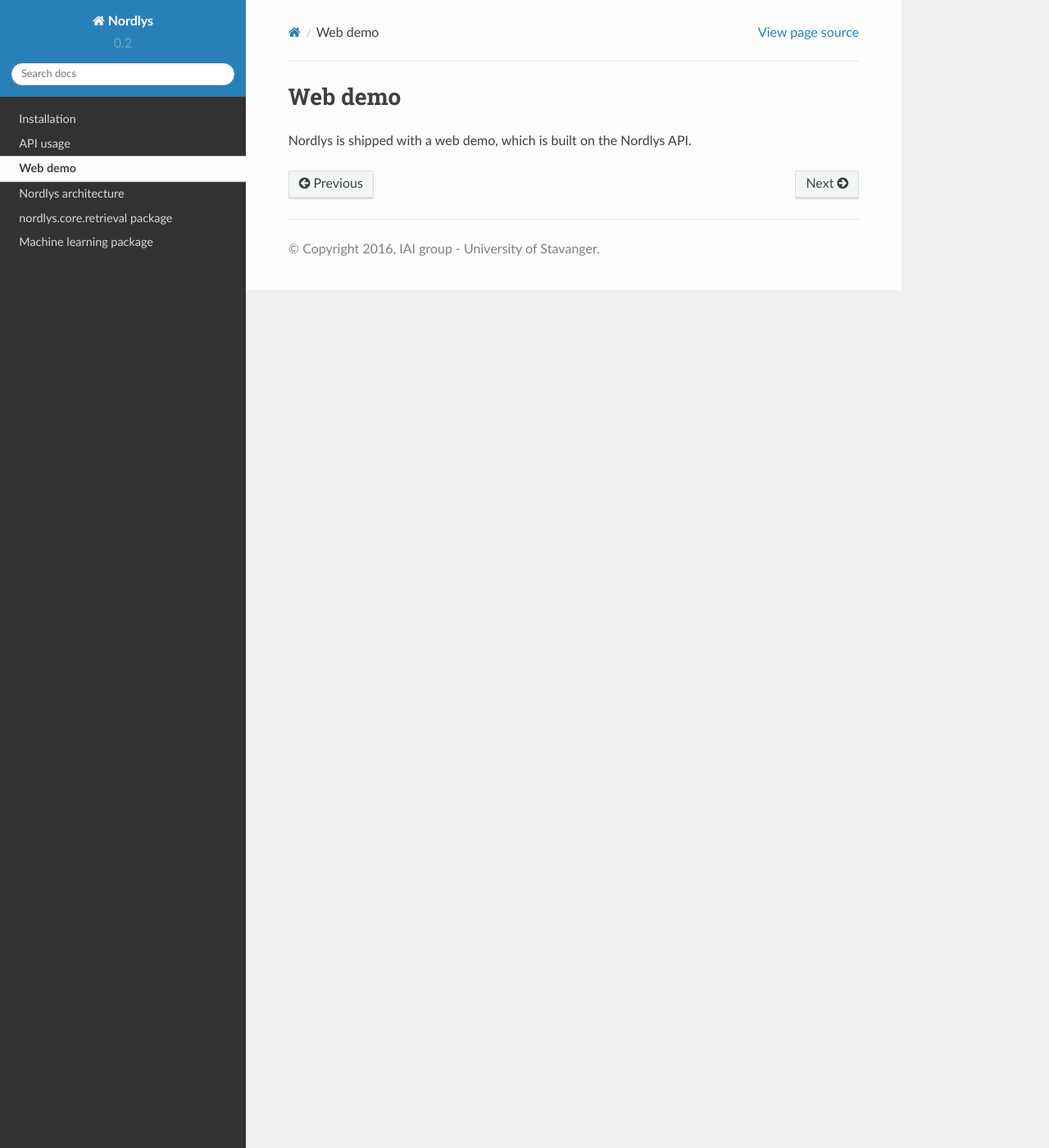
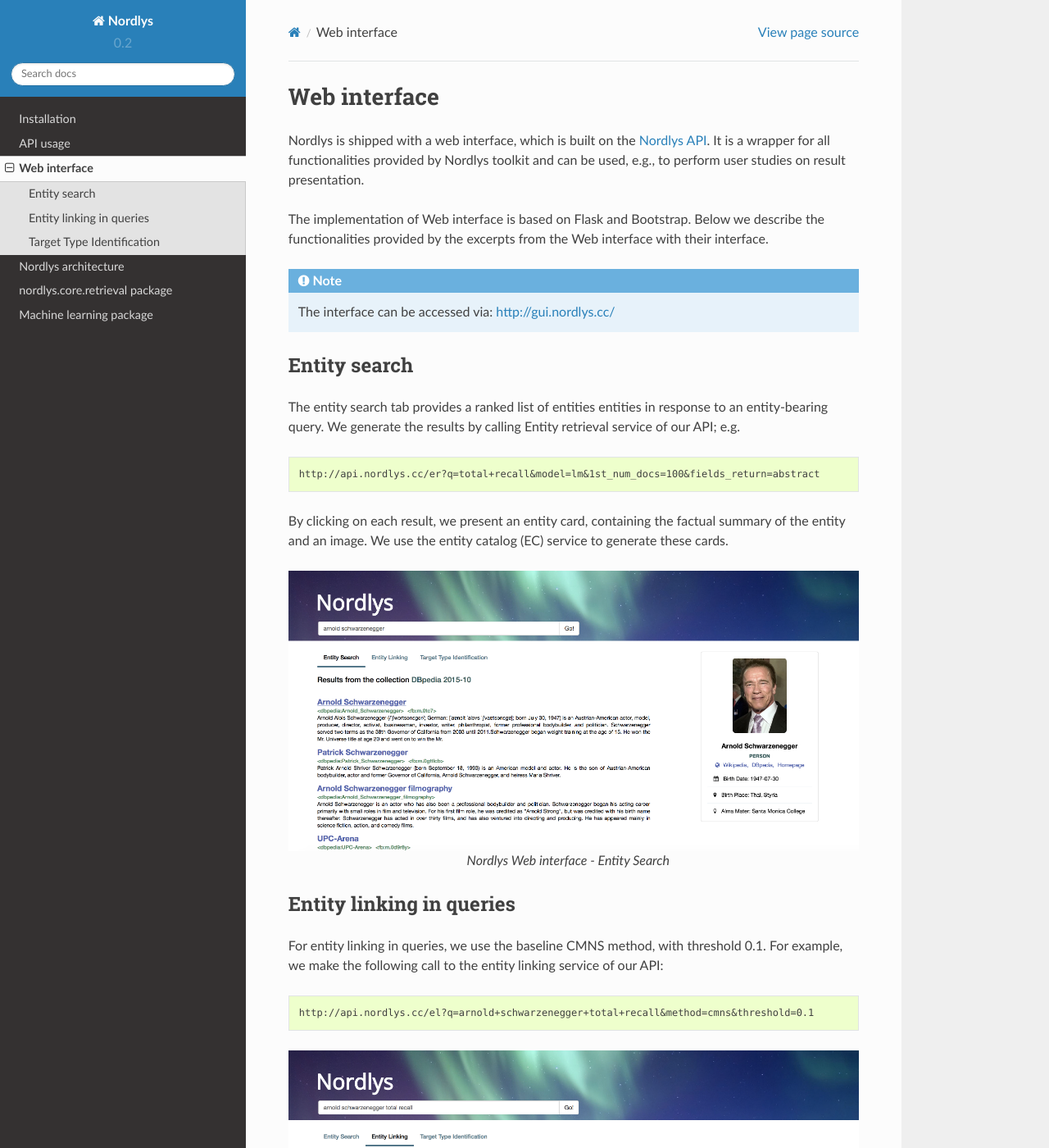
Before and after one commit to iai-group/nordlys, a Sphinx documentation site: the page built from doc/source/web_demo.rst, in a window 1280 px wide and 1400 px high. Shown: the whole window at 82% size. Built offline with Sphinx 7.4.7 and the Read the Docs theme 2.0.0, drawn with Linux system fonts in a browser that asks for light colours; some of the changed text lies outside the part shown.

Commit message:
Web interface doc

```diff
--- a/doc/source/api_usage.rst
+++ b/doc/source/api_usage.rst
@@ -151,6 +151,8 @@
 
 - **q** *(required)* is the search query
 - **method** is the name of the method; accepted values: [tc | ec], *(default: "tc")*
+  - **TC**: The Type Centric (TC) method based on [6]. Both BM25 and LM can be used as a retrieval model here.
+  - **EC**: The Entity Centric (EC) method, as described in [6].
 - **num_types** is the number of types to return,
 - **start** is the starting offset for ranked types,
 - **model** is retrieval model, if method is "tc" or "ec"; accepted values: [lm |bm25],
@@ -208,3 +210,5 @@
 [4] Faegheh Hasibi, Krisztian Balog, and Svein Erik Bratsberg. 2016. *Exploiting entity linking in  queries for entity retrieval*. In Proc. of ICTIR ’16. 171–180.
 
 [5] Faegheh Hasibi, Krisztian Balog, and Svein Erik Bratsberg. 2015. *Entity linking in  queries: Tasks and Evaluation*. In Proc. of ICTIR ’15. 171–180.
+
+[6] Krisztian Balog, Robert Neumayer. 2012. *Hierarchical target type identification for entity-oriented queries*. In Proc. of CIKM '12. 2391–2394.
--- a/doc/source/web_demo.rst
+++ b/doc/source/web_demo.rst
@@ -1,6 +1,52 @@
-Web demo
-========
+Web interface
+=============
 
-Nordlys is shipped with a web demo, which is built on the Nordlys API.
+Nordlys is shipped with a web interface, which is built on the `Nordlys API <http://api.nordlys.cc/>`_. It is a wrapper for all functionalities provided by Nordlys toolkit and can be used, e.g., to perform user studies on result presentation.
 
-.. todo: explain technology used and main functionality
+The implementation of Web interface is based on Flask and Bootstrap. Below we describe the functionalities provided by the excerpts from the Web interface with their  interface.
+
+.. note:: The interface can be accessed via: http://gui.nordlys.cc/
+
+Entity search
+~~~~~~~~~~~~~
+
+The entity search tab provides a ranked list of entities entities in response to an entity-bearing query. We generate the results by calling Entity retrieval service of our API; e.g. ::
+
+ http://api.nordlys.cc/er?q=total+recall&model=lm&1st_num_docs=100&fields_return=abstract
+
+By clicking on each result, we present an entity card, containing the factual summary of the entity and an image. We use the entity catalog (EC) service to generate these cards.
+
+.. figure::  figures/web_er.png
+   :align:   center
+
+   Nordlys Web interface - Entity Search
+
+
+Entity linking in queries
+~~~~~~~~~~~~~~~~~~~~~~~~~
+
+For entity linking in queries, we use the baseline CMNS method, with threshold 0.1.
+For example, we make the following call to the entity linking service of our API::
+
+ http://api.nordlys.cc/el?q=arnold+schwarzenegger+total+recall&method=cmns&threshold=0.1
+
+
+.. figure::  figures/web_el.png
+   :align:   center
+
+   Nordlys Web interface - Entity Linking
+
+Target Type Identification
+~~~~~~~~~~~~~~~~~~~~~~~~~~
+
+For target type identification, we employ the type centric method; e.g.::
+
+  http://api.nordlys.cc/tti?q=obama
+
+
+.. figure::  figures/web_tti.png
+   :align:   center
+
+   Nordlys Web interface - Target Type Identification
+
+.. note:: For detailed information about out API calls see :doc:`api_usage`
```
Also changed, not shown: doc/source/figures/web_el.png (added), doc/source/figures/web_er.png (added), doc/source/figures/web_tti.png (added).
